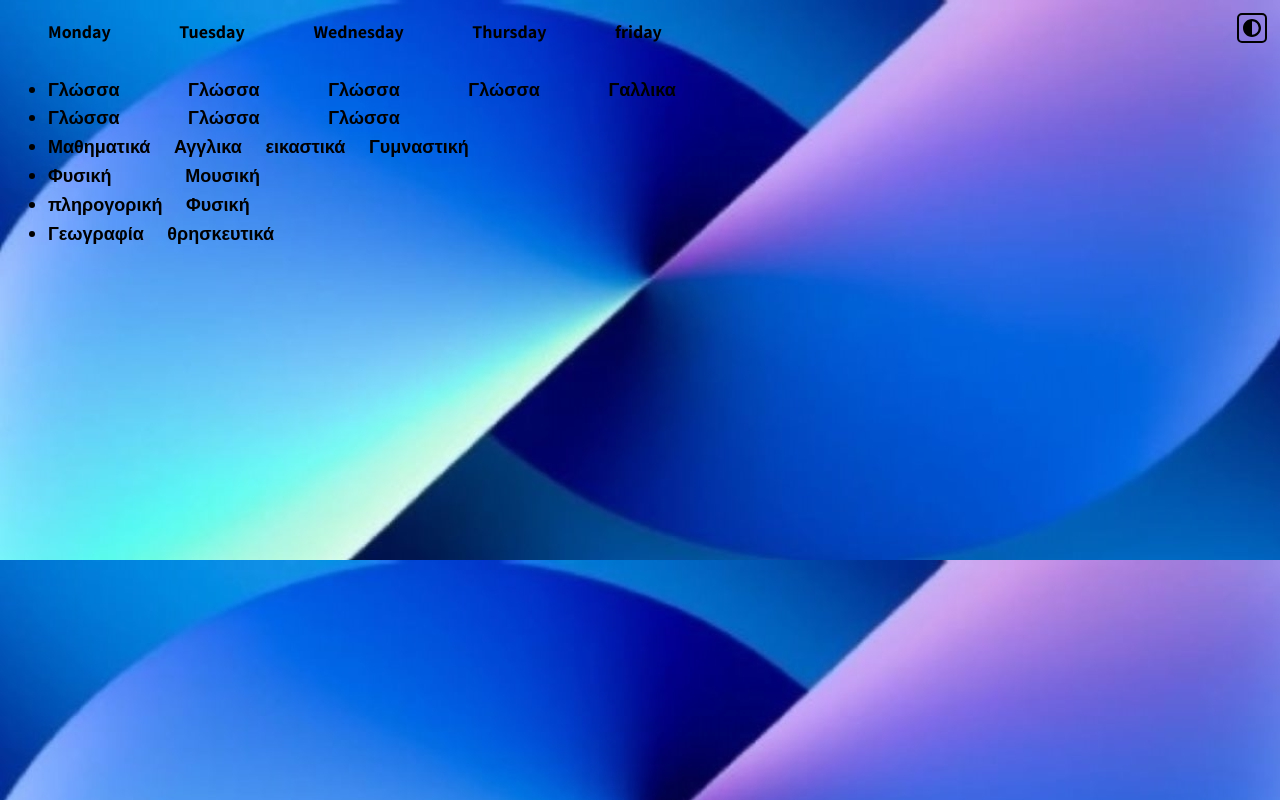
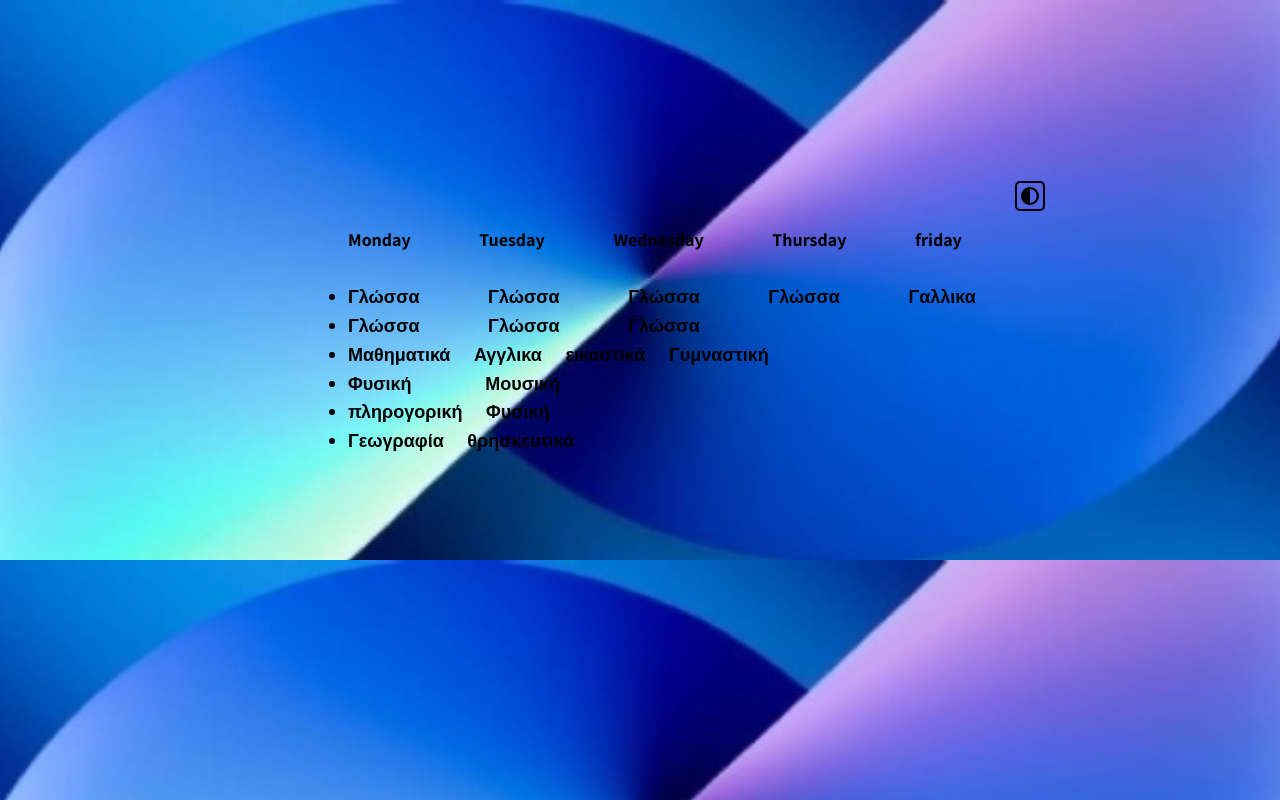
Before and after one commit to VaggelisProggraming/ST2proggram, a plain HTML site: page index.html in a window 1280 px wide. Drawn offline with Linux system fonts and the light colour scheme.

Commit message:
Update index.html

```diff
--- a/index.html
+++ b/index.html
@@ -9,22 +9,23 @@
     <link rel="stylesheet" href="./colorschemes.css">
 </head>
 <body>
-    <button id="dark-mode-toggle" class="dark-mode-toggle">
-      <svg width="100%" xmlns="http://www.w3.org/2000/svg" viewBox="0 0 496 496"><path fill="currentColor" d="M8,256C8,393,119,504,256,504S504,393,504,256,393,8,256,8,8,119,8,256ZM256,440V72a184,184,0,0,1,0,368Z" transform="translate(-8 -8)"/></svg>
-    </button>
-
-    <div class="content">
-      <ul>
+ <div class="flex-container">
+    <ul>
+        <button id="dark-mode-toggle" class="dark-mode-toggle">
+          <svg width="100%" xmlns="http://www.w3.org/2000/svg" viewBox="0 0 496 496"><path fill="currentColor" d="M8,256C8,393,119,504,256,504S504,393,504,256,393,8,256,8,8,119,8,256ZM256,440V72a184,184,0,0,1,0,368Z" transform="translate(-8 -8)"/></svg>
+        </button>
+        <br><br>
         <div class="days">Monday Tuesday Wednesday Thursday friday</div>
         <br>
         <div class="subjects"><li>Γλώσσα Γλώσσα Γλώσσα Γλώσσα Γαλλικα</li></div>
         <div class="subjects"><li>Γλώσσα Γλώσσα Γλώσσα </li></div>
-        <div class="subjects3"><li>Μαθηματικά Αγγλικα εικαστικά Γυμναστική</li></div>
+        <div class="subjects3"><li>Μαθηματικά Αγγλικα  εικαστικά Γυμναστική</li></div>
         <div class="subjects2"><li>Φυσική Μουσική</li></div>
         <div class="subjects3"><li>πληρογορική Φυσική</li></div>
         <div class="subjects3"><li>Γεωγραφία θρησκευτικά</li></div>
       </ul>
     </div>
+
       <script src="script.js"></script>
 </body>
 </html>
```
